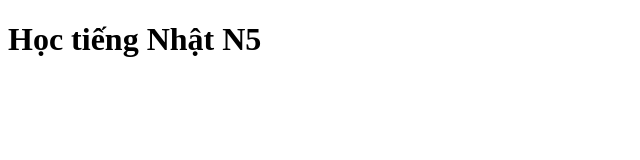
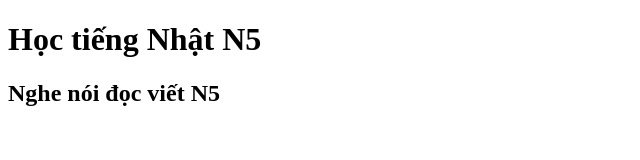
Before and after one commit to phanvc1996-dot/Duanlaptrinhso21, a plain HTML site: page index.html in a window 1280 px wide. Shown: the whole page, without its empty margins (0-640 px from the left). Drawn offline with Linux system fonts and the light colour scheme.

Commit message:
Nghe nói đọc viết

```diff
--- a/index.html
+++ b/index.html
@@ -7,5 +7,6 @@
   </head>
   <body>
     <h1>Học tiếng Nhật N5</h1>
+    <h2>Nghe nói đọc viết N5</h2>
   </body>
 </html>
```
